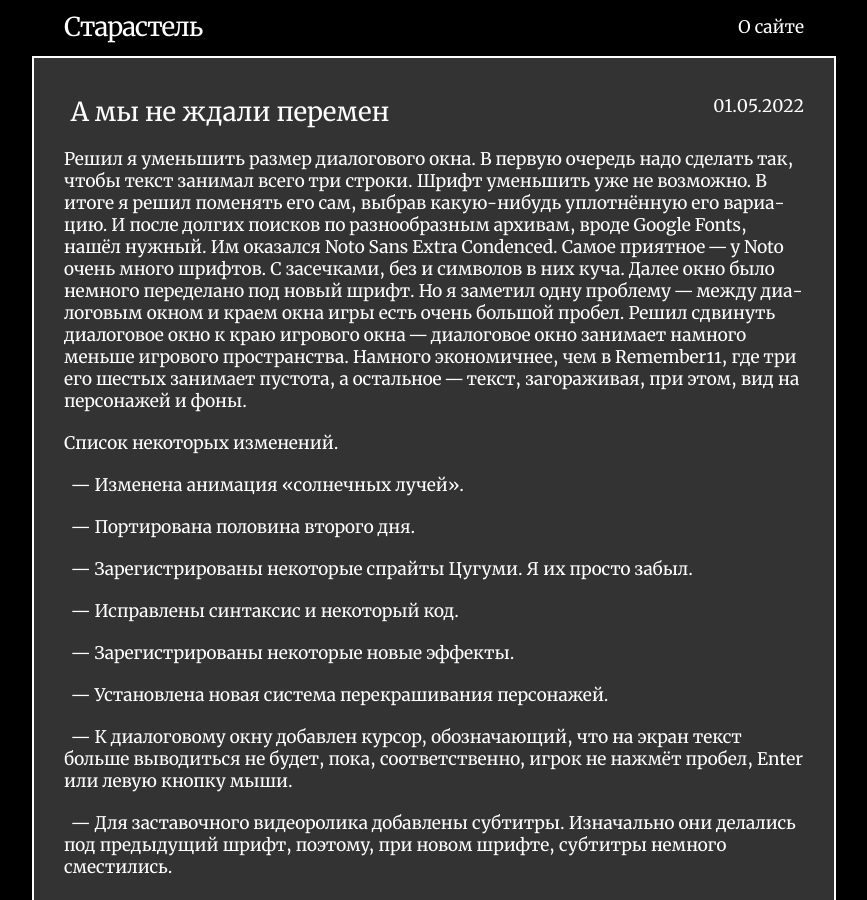
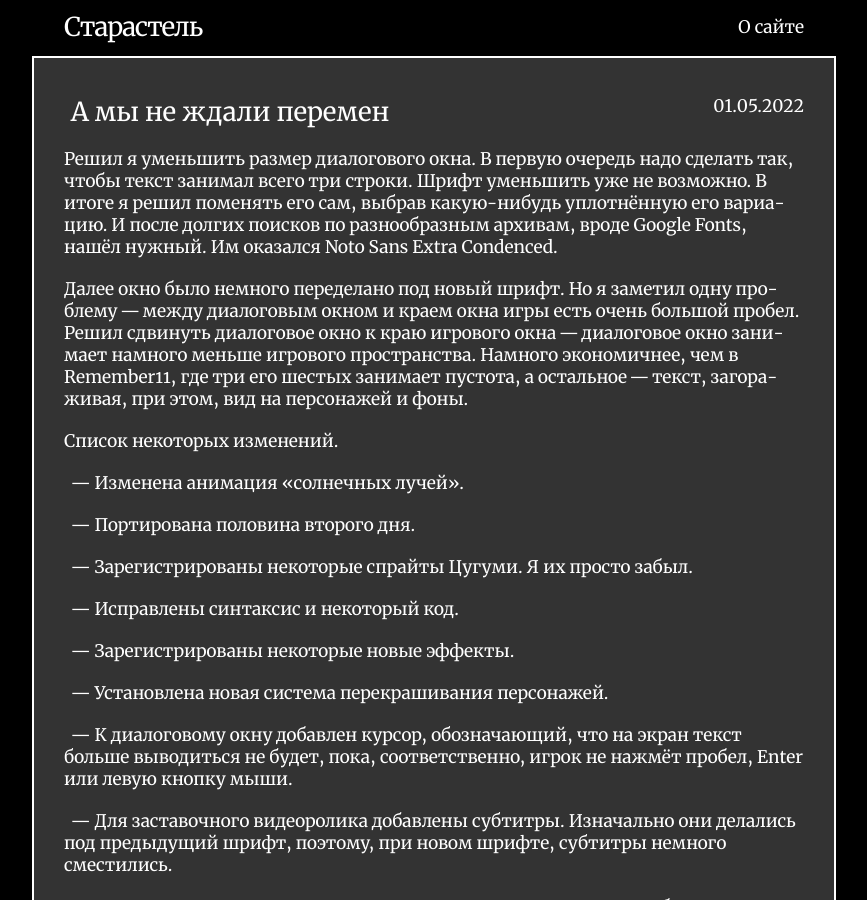
Before and after one commit to Starastel/stStarastel, a Jekyll site: the page built from _posts/2022-05-02-didnt-expect-any-changes.md, in a window 1280 px wide and 900 px high. Shown: the whole window, without its empty margins (206-1073 px from the left). Built offline with Jekyll 4.4.1, drawn with Linux system fonts in a browser that asks for light colours.

Commit message:
Update 2022-05-02-didnt-expect-any-changes.md

```diff
--- a/_posts/2022-05-02-didnt-expect-any-changes.md
+++ b/_posts/2022-05-02-didnt-expect-any-changes.md
@@ -3,8 +3,10 @@ layout: post
 title:  "А мы не ждали перемен"
 date:   2022-05-02 00:00:00 +0300
 ---
-Решил я уменьшить размер диалогового окна. В первую очередь надо сделать так, чтобы текст занимал всего три строки. Шрифт уменьшить уже не возможно. В итоге я решил поменять его сам, выбрав какую-нибудь уплотнённую его вариацию. И после долгих поисков по разнообразным архивам, вроде Google Fonts, нашёл нужный. Им оказался Noto Sans Extra Condenced. Самое приятное — у Noto очень много шрифтов. С засечками, без и символов в них куча.
+Решил я уменьшить размер диалогового окна. В первую очередь надо сделать так, чтобы текст занимал всего три строки. Шрифт уменьшить уже не возможно. В итоге я решил поменять его сам, выбрав какую-нибудь уплотнённую его вариацию. И после долгих поисков по разнообразным архивам, вроде Google Fonts, нашёл нужный. Им оказался Noto Sans Extra Condenced.
+
 <!--more-->
+
 Далее окно было немного переделано под новый шрифт. Но я заметил одну проблему — между диалоговым окном и краем окна игры есть очень большой пробел. Решил сдвинуть диалоговое окно к краю игрового окна — диалоговое окно занимает намного меньше игрового пространства. Намного экономичнее, чем в Remember11, где три его шестых занимает пустота, а остальное — текст, загораживая, при этом, вид на персонажей и фоны.
 {: .on }
 
```
